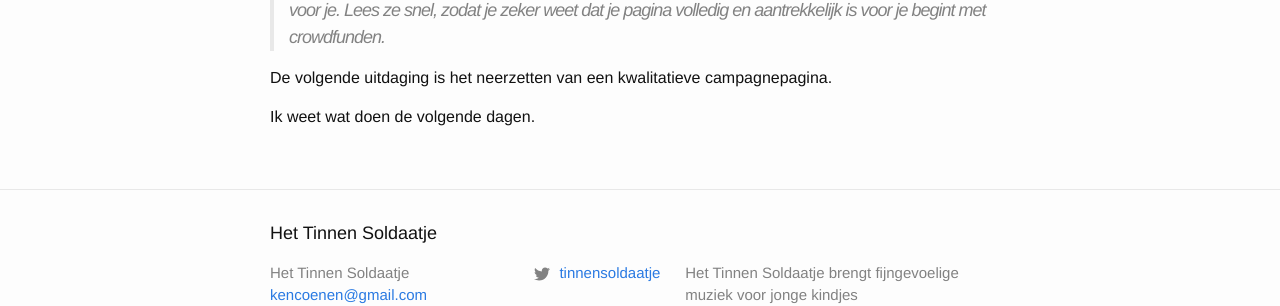
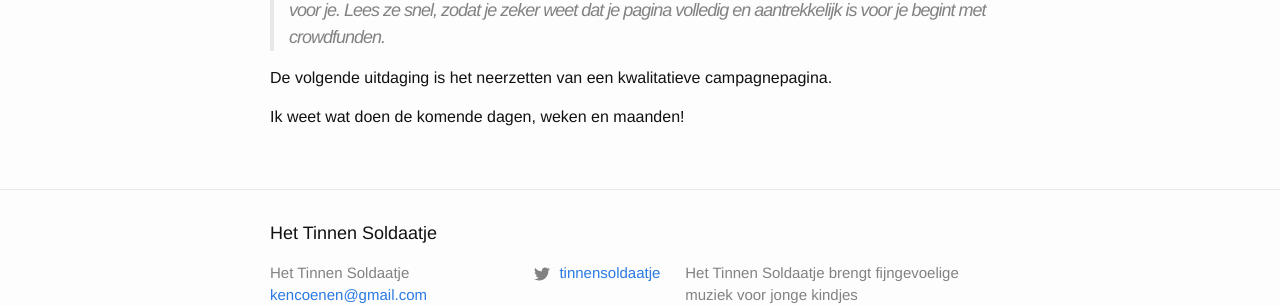
Before and after one commit to kencoenen/tinnensoldaatje, a Jekyll site: the page built from _posts/2017-08-28-voordekunst-goedgekeurd.md, in a window 1280 px wide. Shown: the part 296-602 px from the top of the page. Built offline with Jekyll 4.4.1, drawn with Linux system fonts in a browser that asks for light colours.

Commit message:
Aanpassing post

```diff
--- a/_posts/2017-08-28-voordekunst-goedgekeurd.md
+++ b/_posts/2017-08-28-voordekunst-goedgekeurd.md
@@ -14,4 +14,4 @@ Om een sterke campagnepagina te maken hebben we wat tips voor je. Lees ze snel,
 
 De volgende uitdaging is het neerzetten van een kwalitatieve campagnepagina.
 
-Ik weet wat doen de volgende dagen.
+Ik weet wat doen de komende dagen, weken en maanden!
```
